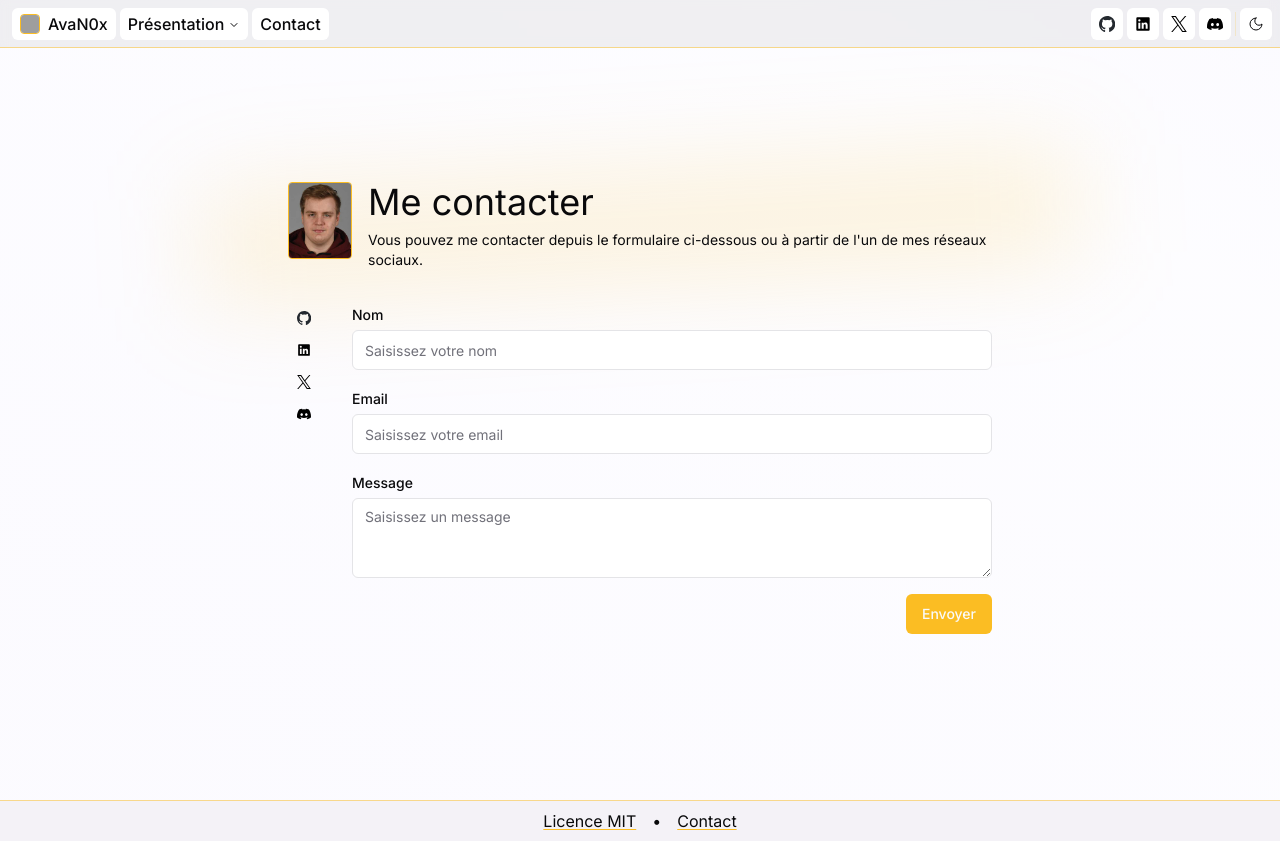
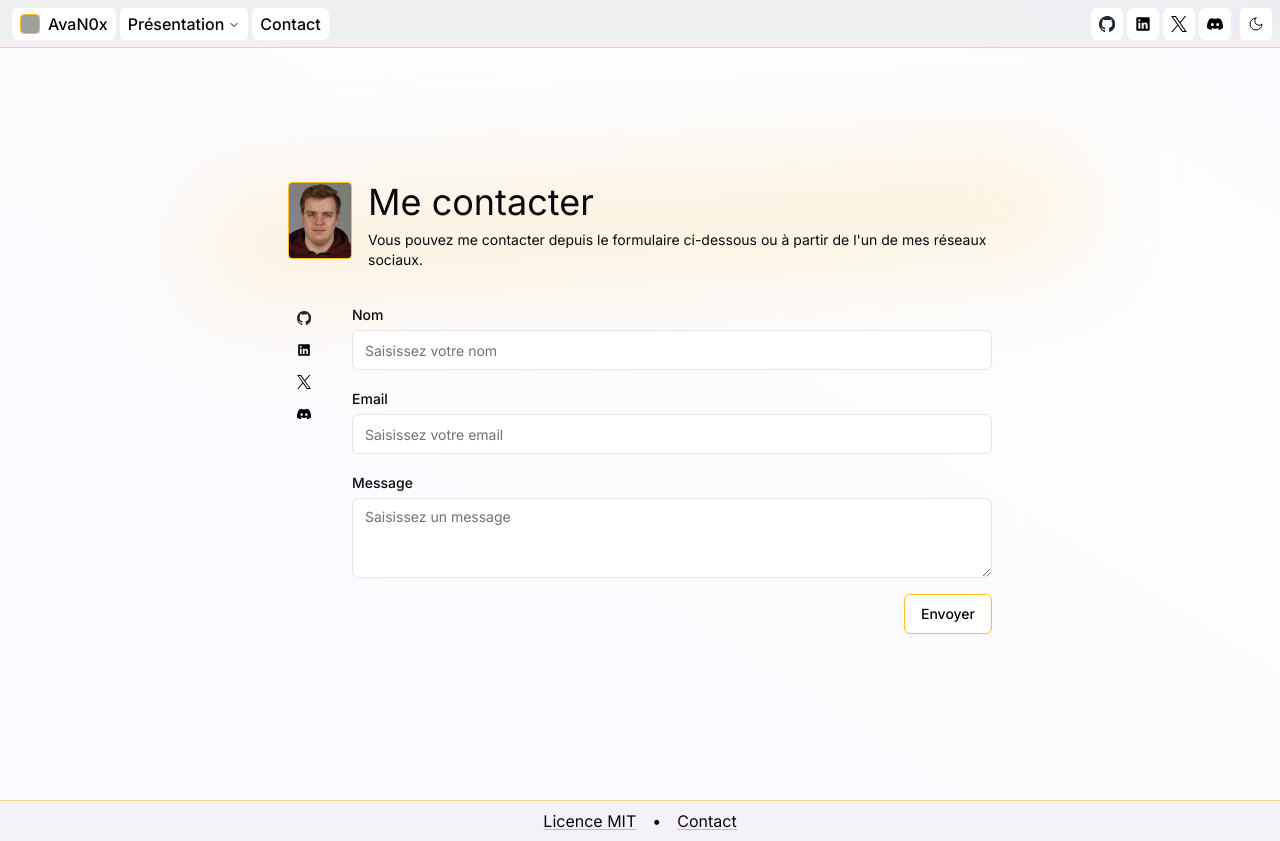
Before and after one commit to AvaN0x/clementricatte.fr, a Next.js app: page /contact in a window 1280 px wide. Built offline with nearby package versions, Linux system fonts and the light colour scheme; grey boxes are pictures that could not be loaded.

Commit message:
feat: 💄 submit button style

```diff
--- a/src/app/contact/contact-form.tsx
+++ b/src/app/contact/contact-form.tsx
@@ -103,7 +103,12 @@ export function ContactForm() {
         />
 
         <div className="flex flex-row-reverse">
-          <Button type="submit" disabled={submitting}>
+          <Button
+            type="submit"
+            variant="outline"
+            className="border-primary"
+            disabled={submitting}
+          >
             Envoyer
           </Button>
         </div>
```
